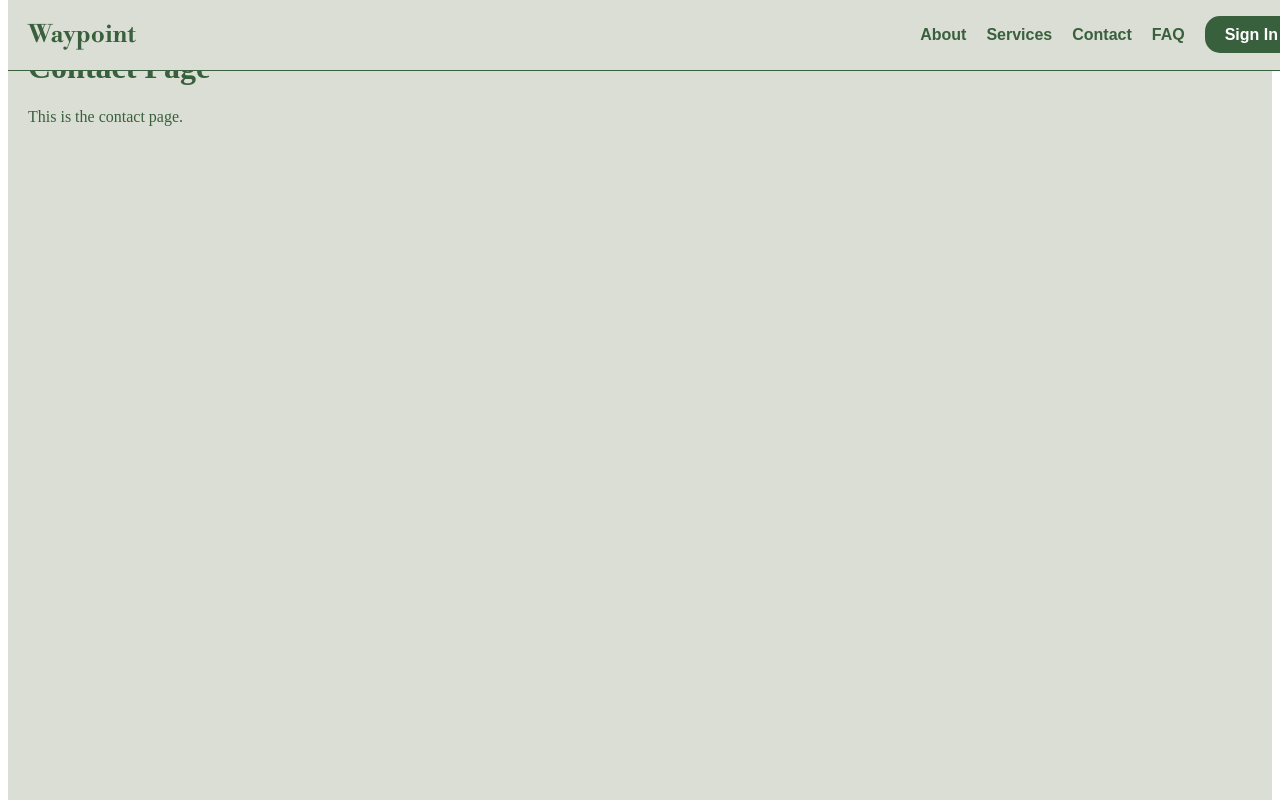
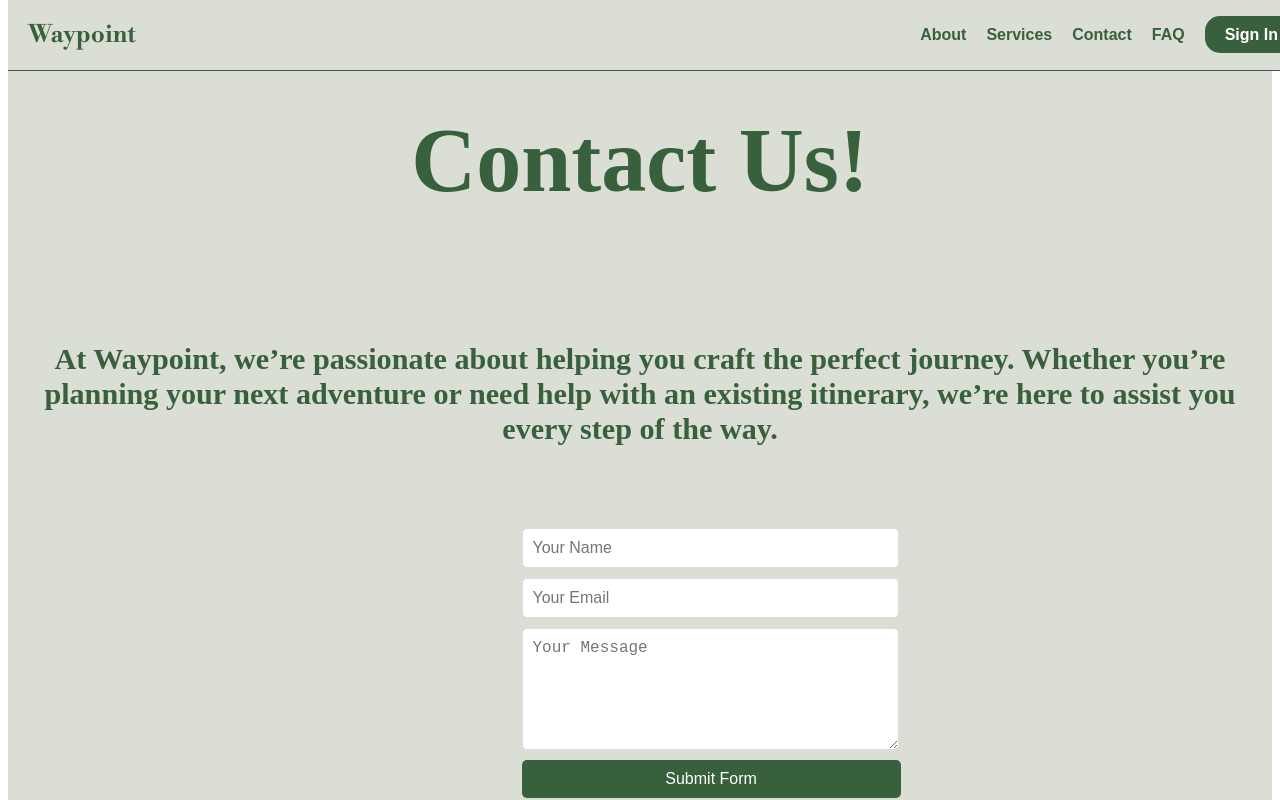
Before and after one commit to AbiyFanta/Waypoint, a React (Vite) app: page /contact in a window 1280 px wide. Shown: the top 800 px of the page. Built offline with nearby package versions, Linux system fonts and the light colour scheme.

Commit message:
Added Contact Page Along with Message Functionality

```diff
--- a/src/Contact.jsx
+++ b/src/Contact.jsx
@@ -1,25 +1,49 @@
 // src/Contact.jsx
 
 import React from "react";
-import Navbar from "./Navbar";
+import Navbar from "./NavBar";
+import CForm from "./ContactForm";
+import { Form } from "react-router-dom";
 
 const Contact = () => {
   return (
     <div>
       <Navbar />
       <div style={pageStyle}>
-        <h1>Contact Page</h1>
-        <p>This is the contact page.</p>
+        <h1>Contact Us!</h1>
+        <h6>At Waypoint, we’re passionate about helping you craft the perfect journey. Whether you’re planning your next adventure or need help with an existing itinerary, we’re here to assist you every step of the way.</h6>
+        <div >
+          <CForm />
+        </div>
+
       </div>
+
     </div>
+
   );
 };
 
+
+const FormStyle={
+  position: 'relative', // Position relative to layer form elements
+  maxWidth: '500px', // Set a maximum width for the form container
+  margin: 'auto', // Center the form container
+  padding: '250px', // Add padding around the form container
+  backgroundColor: '#E6E9E0', // Set a background color for the form container
+  borderRadius: '20px', // Round the corners of the form container
+  boxShadow: '0 0 10px rgba(0,0,0,0.1)', // Add a shadow for visual effect
+}
 const pageStyle = {
-  padding: "20px",
-  minHeight: "200vh",
-  backgroundColor: "#DADED4",
-  color: "#39603D",
+  padding: "20px", // Add padding around the page content
+  textAlign: "center", // Center the text horizontally on the page
+  fontSize: "45px", // Set the font size for the main heading
+  minHeight: "100vh", // Ensure the page has a minimum height of 100% of the viewport height
+  backgroundColor: "#DADED4", // Set a light green background color for the page
+  color: "#39603D", // Set the text color to a dark green
+  display: 'flex', // Use flexbox for layout
+  flexDirection: 'column', // Stack children vertically
+  alignItems: 'center', // Center content horizontally
+  justifyContent: 'center', // Center content vertically
 };
 
 export default Contact;
--- /dev/null
+++ b/src/ContactForm.jsx
@@ -0,0 +1,93 @@
+// src/CForm.jsx
+
+import React from "react";
+
+function CForm() {
+  const [result, setResult] = React.useState("");
+
+  const onSubmit = async (event) => {
+    event.preventDefault();
+    setResult("Sending....");
+    const formData = new FormData(event.target);
+
+    formData.append("access_key", "dfe1803b-b055-4b77-86d7-e3fe0c3ae4f8");
+
+    const response = await fetch("https://api.web3forms.com/submit", {
+      method: "POST",
+      body: formData
+    });
+
+    const data = await response.json();
+
+    if (data.success) {
+      setResult("Form Submitted Successfully");
+      event.target.reset();
+    } else {
+      console.log("Error", data);
+      setResult(data.message);
+    }
+  };
+
+  return (
+    <div >
+      <form onSubmit={onSubmit}>
+        <input type="text" name="name" placeholder="Your Name" required style={inputStyle} />
+        <input type="email" name="email" placeholder="Your Email" required style={inputStyle} />
+        <textarea name="message" placeholder="Your Message" required style={textareaStyle}></textarea>
+        <button type="submit" style={buttonStyle}>Submit Form</button>
+      </form>
+      <span style={resultStyle}>{result}</span>
+    </div>
+  );
+}
+
+// Styles
+const formStyle = {
+  margin: "20px auto",
+  padding: "200px",
+  borderRadius: "10px",
+  maxWidth: "500px",
+  boxShadow: "0 4px 8px rgba(0,0,0,0.1)",
+};
+
+const inputStyle = {
+  display: "block",
+  width: "150%",
+  padding: "10px",
+  margin: "10px 0",
+  borderRadius: "5px",
+  border: "1px solid #ddd",
+  fontSize: "16px",
+};
+
+const textareaStyle = {
+  display: "block",
+  width: "150%",
+  padding: "10px",
+  margin: "10px 0",
+  borderRadius: "5px",
+  border: "1px solid #ddd",
+  fontSize: "16px",
+  minHeight: "100px",
+};
+
+const buttonStyle = {
+  display: "block",
+  width: "160%",
+  padding: "10px",
+  margin: "10px 0",
+  borderRadius: "5px",
+  border: "none",
+  backgroundColor: "#39603D",
+  color: "#fff",
+  fontSize: "16px",
+  cursor: "pointer",
+};
+
+const resultStyle = {
+  display: "block",
+  marginTop: "10px",
+  fontSize: "16px",
+};
+
+export default CForm;
```
Also changed, not shown: 1 other file (tests, documents, lock files or other folders).
